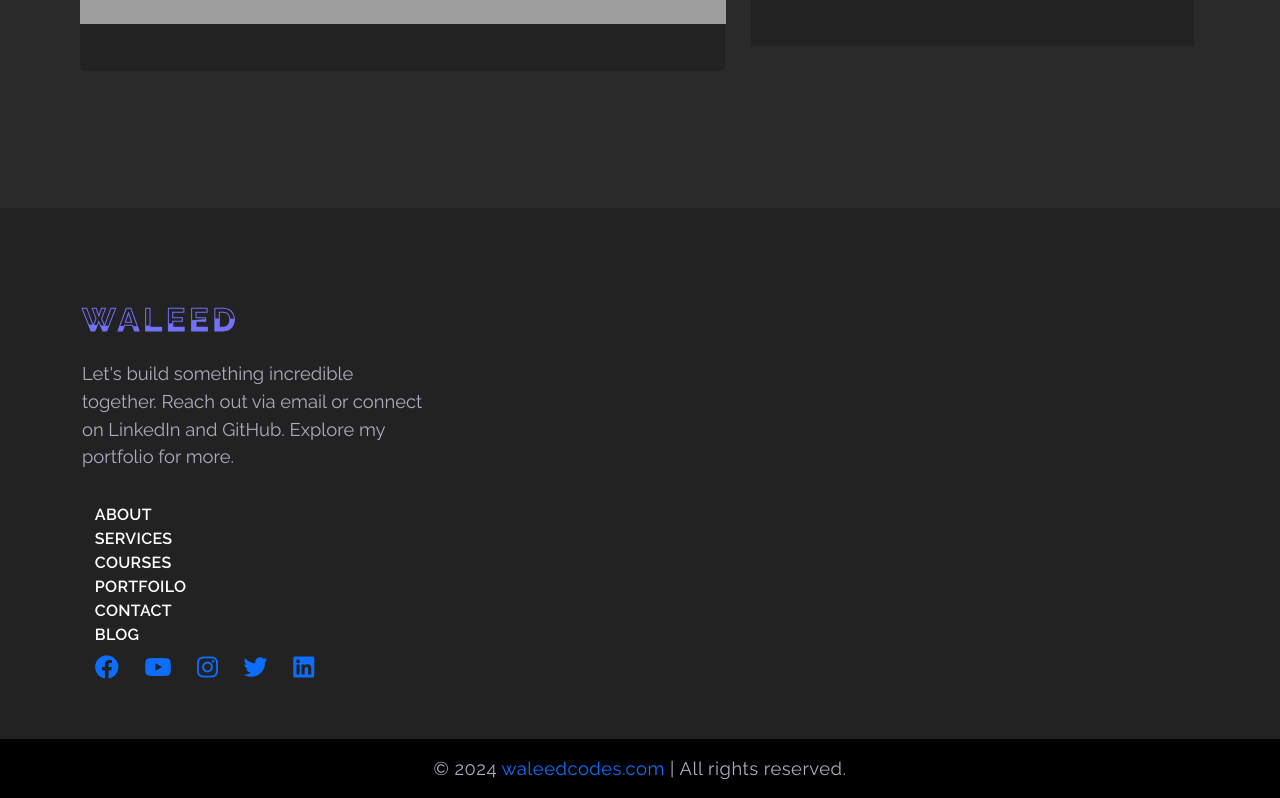
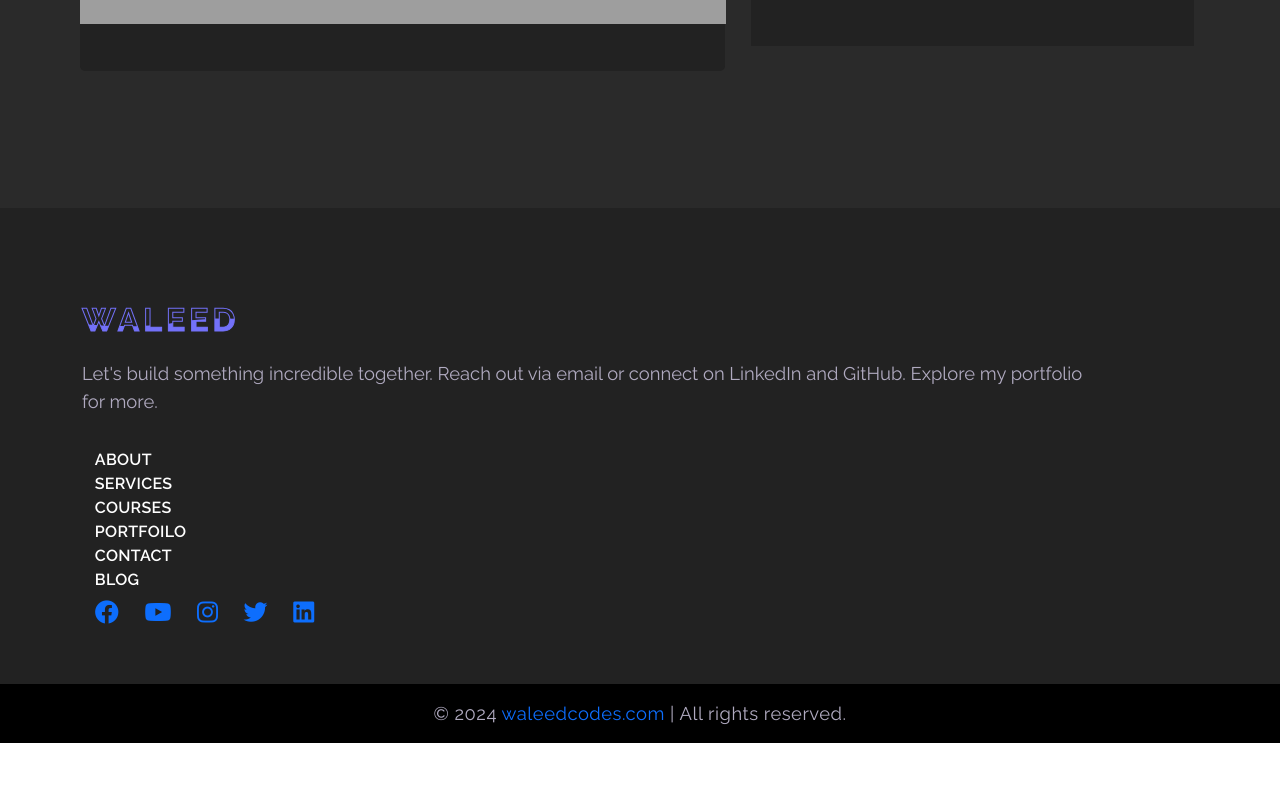
Before and after one commit to secret-glimmer/example-web-portfolio, a React (Vite) app: page /contact in a window 1280 px wide. Shown: the part 1008-1806 px from the top of the page. After the commit the page ends 1751 px from the top, so only its background shows below. Built offline with nearby package versions, Linux system fonts and the light colour scheme; grey boxes are pictures that could not be loaded.

Commit message:
some changes in Home Page

```diff
--- a/src/components/Footer.jsx
+++ b/src/components/Footer.jsx
@@ -5,16 +5,18 @@ const Footer = () => {
     <>
       <div className="footer container-fluid">
         <div className="footer_main container">
+          <div className="row">
             <div className="footer_1">
               <a className="navbar-brand my-3" href="#">
                 <h2>Waleed</h2>
                 <h2>Waleed</h2>
               </a>
               <p className="mt-4">
-              Let's build something incredible together. Reach out via email or
-              connect on LinkedIn and GitHub. Explore my portfolio for more.
+                Let's build something incredible together. Reach out via email
+                or connect on LinkedIn and GitHub. Explore my portfolio for
+                more.
               </p>
-            <ul className="navbar-nav ms-auto nav_ul ">
+              <ul className="navbar-nav ms-auto nav_ul d-flex">
                 <li className="nav-item">
                   <NavLink to="/about">About</NavLink>
                 </li>
@@ -83,6 +85,7 @@ const Footer = () => {
             </div>
           </div>
         </div>
+      </div>
       {/* <!-- ******************************************** --> */}
       <div className="footer_end">
         <p>
```
Lines whose indentation alone changed are shown as unchanged.
